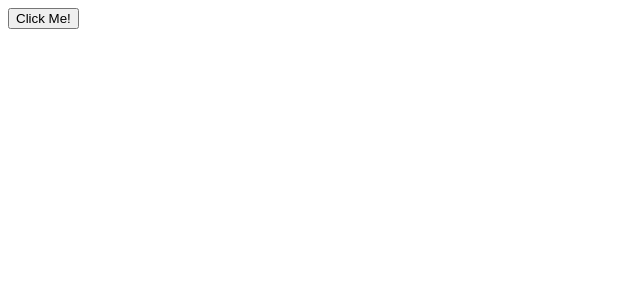
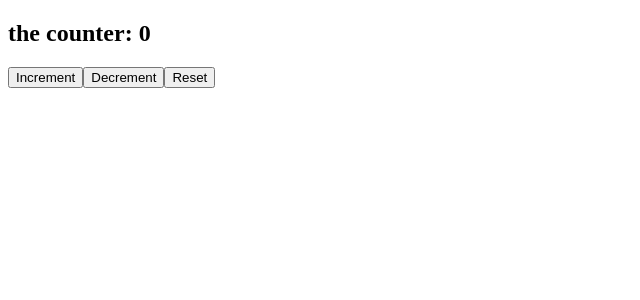
Before and after one commit to GiuseppeCrimi99/REACT, a React (Vite) app in the folder my-app/: page / in a window 1280 px wide. Shown: the top 300 px of the page, without its empty margins (0-640 px from the left). Built offline with nearby package versions, Linux system fonts and the light colour scheme.

Commit message:
first exercise of useSate

```diff
--- a/my-app/src/App.jsx
+++ b/my-app/src/App.jsx
@@ -1,11 +1,11 @@
-import { AlertClock } from "./AlertClock"
+import { Counter } from "./Counter"
 
 export function App (){
     return(
         <div>
 
 
-            <AlertClock />
+            <Counter />
 
         </div>
     )
--- /dev/null
+++ b/my-app/src/Counter.jsx
@@ -0,0 +1,29 @@
+import { useState } from "react";
+import { Button } from "./Button";
+export function Counter({initialValue= 0 }){
+
+
+    const[counter, setCounter]= useState(initialValue)
+
+    function Increment(){
+        setCounter(counter+1)
+    }
+    function Decrement(){
+        setCounter(counter-1)
+    }
+    function Reset(){
+        setCounter(initialValue)
+    }
+    return (
+        <div>
+            <h2>the counter: {counter}</h2>
+            <Button onClick={Increment}label="Increment"/>
+            <Button onClick={Decrement}label="Decrement"/>
+            <Button onClick={Reset}label="Reset"/>
+
+        </div>
+    )
+}
+
+// Quando si chiama la funzione "setter" per incrementare il contatore, il parametro deve essere una funzione o un valore immediato? Perché?
+// il parametro deve essere una funzione perchè è di valore asincrona
```
